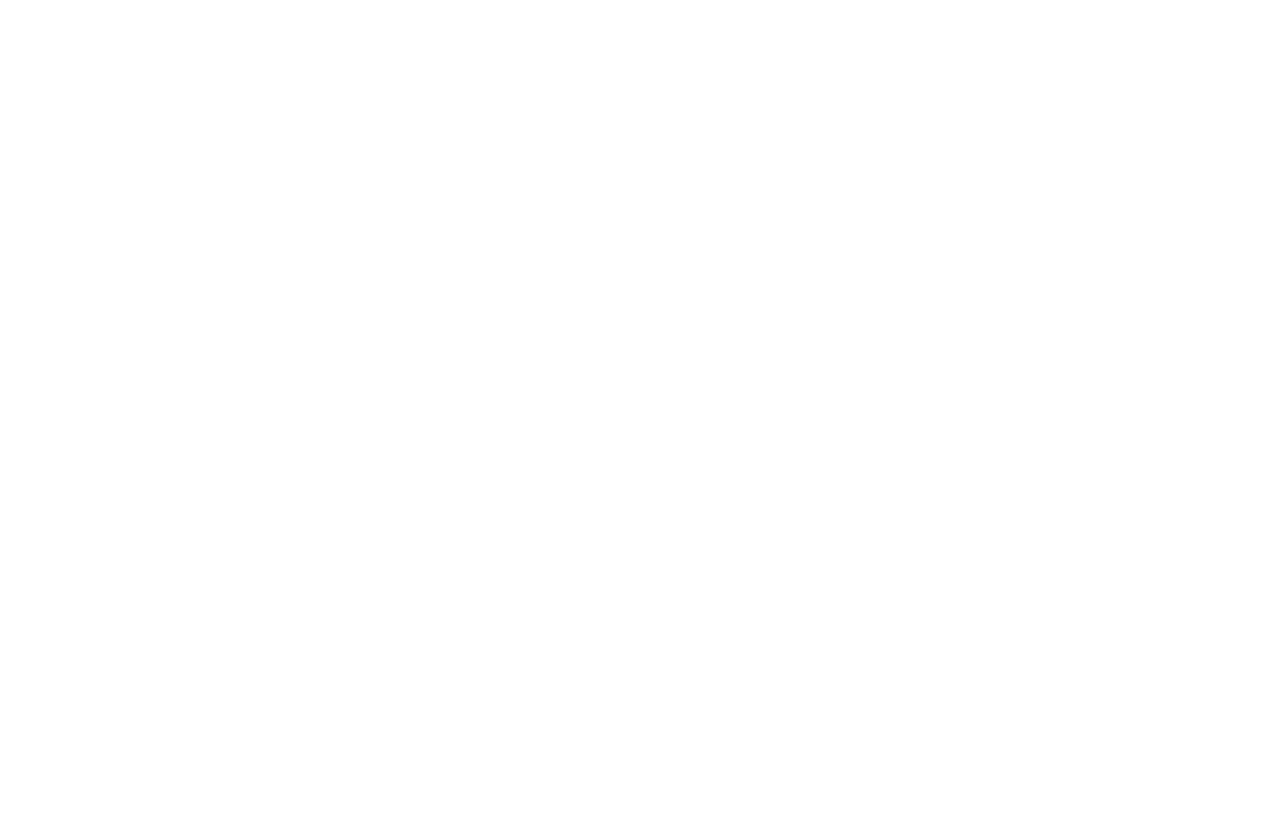
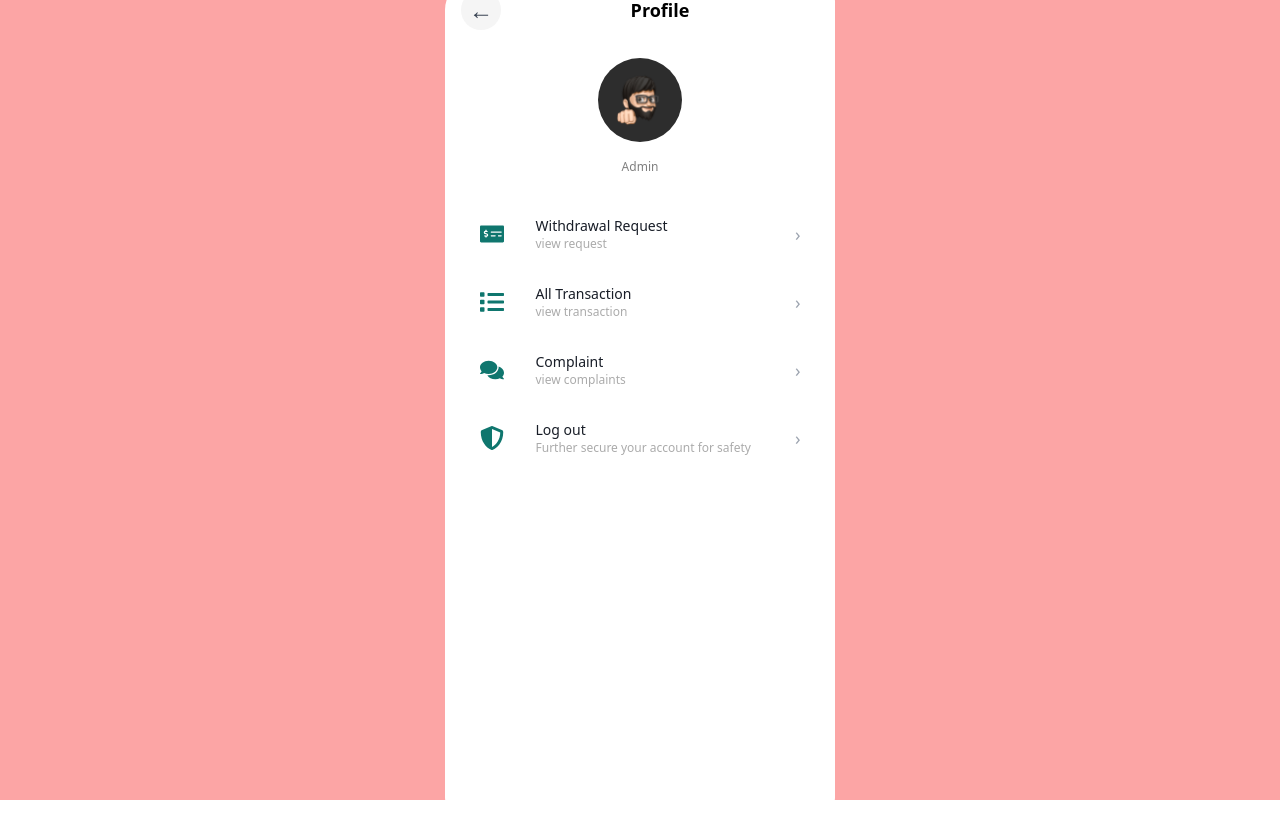
Before and after one commit to sabaif-s/FigmaToCode2, a React (Vite) app: page /adminDash in a window 1280 px wide. Before the commit this address had no page. Before the commit the page ends 800 px from the top, so only its background shows below. Built offline with nearby package versions, Linux system fonts and the light colour scheme.

Commit message:
finishing admin dashboard

```diff
--- a/src/App.jsx
+++ b/src/App.jsx
@@ -8,7 +8,7 @@
 import CoinCheck from './components/coin/Coin';
 import WithdrawPage from './components/withdraw/Withdraw';
 import EditProfile from './components/edit/EditProfile';
-import ChatPractice from './components/chart/Practice';
+import AdminDashboard from './components/dashboardAdmin/AdminDashboard';
 import Admin from './components/admin/Admin';
 function App() {
 
@@ -24,8 +24,8 @@
       <Route path="/coin" element={<CoinCheck/>}/>
       <Route path="/withdraw" element={<WithdrawPage/>}/>
       <Route path="/edit" element={<EditProfile/>}/>
-      <Route path="/chat" element={<ChatPractice/>}/>
       <Route path="/admin" element={<Admin/>}/>
+      <Route path="/adminDash" element={<AdminDashboard/>}/>
     </Routes>
   </Router>
   )
--- a/src/components/admin/Admin.jsx
+++ b/src/components/admin/Admin.jsx
@@ -3,14 +3,18 @@
 import StatsCard from './AdminSecond';
 import Metrics from './AdminMetrics';
 import TransactionChart from './AdminTransaction';
+import MoneyStats from './AdminMoney';
+import DashBoardFooter from '../dashboard/DashboardFooter';
 const  Admin = () => {
     return (
         <div className="w-full min-h-screen  bg-red-300 flex justify-center md:items-center">
-          <div className="md:rounded-[24px] bg-white relative pt-10 flex flex-col gap-y-2 w-full  px-4 md:w-[390px]  justify-start md:rounded-tl-[32px] items-center ">
+          <div className="md:rounded-[24px] pb-32 bg-white relative pt-10 flex flex-col gap-y-2 w-full  px-4 md:w-[390px]  justify-start md:rounded-tl-[32px] items-center ">
              <AdminHeader />
               <StatsCard />
               <Metrics />
               <TransactionChart />
+              <MoneyStats />
+              <DashBoardFooter />
           </div>
         </div>
     );
--- /dev/null
+++ b/src/components/admin/AdminMoney.jsx
@@ -0,0 +1,49 @@
+import React from "react";
+import { motion, useInView } from "framer-motion";
+
+const MoneyStats = () => {
+  const ref = React.useRef(null);
+  const isInView = useInView(ref, { once: true });
+
+  return (
+    <motion.div
+      ref={ref}
+      className="shadow-md  rounded-lg p-2 mt-4 mb-4 w-[360px] aspect-[4.29/1] relative"
+      initial={{ opacity: 0, y: 20 }}
+      animate={isInView ? { opacity: 1, y: 0 } : { opacity: 0, y: 20 }}
+      transition={{ duration: 0.5 }}
+    >
+      <div className="w-full flex justify-around items-center gap-x-2 relative">
+        <motion.div
+          className="flex cursor-pointer flex-col justify-between items-center"
+          whileHover={{ scale: 1.05 }}
+          initial={{ opacity: 0, y: 20 }}
+          animate={isInView ? { opacity: 1, y: 0 } : { opacity: 0, y: 20 }}
+          transition={{ duration: 0.5, delay: 0.2 }}
+        >
+          <span className="text-green-500 font-bold">15k</span>
+          <div className="flex items-center gap-x-1">
+            <div className="w-2.5 h-2.5 bg-red-500 rounded-full"></div>
+            <span className="text-gray-600 font-medium">Total Withdrawal</span>
+          </div>
+        </motion.div>
+        <div className="absolute w-[1px] h-10 bg-gray-200 left-1/2 top-1/2 -translate-x-1/2 -translate-y-1/2"></div>
+        <motion.div
+          className="flex flex-col cursor-pointer justify-between items-center"
+          whileHover={{ scale: 1.05 }}
+          initial={{ opacity: 0, y: 20 }}
+          animate={isInView ? { opacity: 1, y: 0 } : { opacity: 0, y: 20 }}
+          transition={{ duration: 0.5, delay: 0.4 }}
+        >
+          <span className="text-blue-500 font-bold">200k</span>
+          <div className="flex items-center gap-x-1">
+            <div className="w-2.5 h-2.5 bg-green-500 rounded-full"></div>
+            <span className="text-gray-600 font-medium">Total Money</span>
+          </div>
+        </motion.div>
+      </div>
+    </motion.div>
+  );
+};
+
+export default MoneyStats;
--- /dev/null
+++ b/src/components/dashboardAdmin/AdminDashboard.jsx
@@ -0,0 +1,141 @@
+import React, { useState, useEffect } from "react";
+import { motion } from "framer-motion";
+import { useNavigate } from "react-router-dom";
+import { FaMoneyCheckAlt, FaList, FaComments, FaShieldAlt } from 'react-icons/fa';
+
+const ProfilePage = () => {
+  const [activeIndex, setActiveIndex] = useState(null);
+  const Navigate = useNavigate();
+
+  const options = [
+    { label: "Withdrawal Request", description: "view request" },
+    { label: "All Transaction", description: "view transaction" },
+    { label: "Complaint", description: "view complaints" },
+    { label: "Log out", description: "Further secure your account for safety" },
+  ];
+
+//   useEffect(() => {
+//     if (activeIndex === 1) {
+//       Navigate("/coin");
+//     }
+//     if (activeIndex === 2) {
+//       Navigate("/withdraw");
+//     }
+//     if (activeIndex === 0) {
+//       Navigate("/edit");
+//     }
+//   }, [activeIndex]);
+
+  return (
+    <div className="flex justify-center md:items-center md:h-screen md:bg-red-300">
+      <motion.div
+        className="w-[390px] h-[844px] bg-white flex flex-col items-center rounded-[24px] rounded-tl-[32px]"
+        initial={{ opacity: 0 }}
+        animate={{ opacity: 1 }}
+        transition={{ duration: 0.5 }}
+      >
+        <div className="w-full h-16 flex items-center px-4">
+          <motion.button
+            onClick={() => {
+              Navigate(-1);
+            }}
+            className="text-gray-700 text-2xl bg-[#F5F5F5] font-bold w-10 h-10 rounded-full flex items-center justify-center"
+            whileHover={{ scale: 1.1 }}
+            whileTap={{ scale: 0.9 }}
+          >
+            &larr;
+          </motion.button>
+          <motion.h1
+            className="text-lg font-semibold text-center flex-grow"
+            initial={{ opacity: 0, y: -20 }}
+            animate={{ opacity: 1, y: 0 }}
+            transition={{ duration: 0.5, delay: 0.2 }}
+          >
+            Profile
+          </motion.h1>
+        </div>
+
+        <motion.div
+          className="flex justify-center mt-4"
+          initial={{ opacity: 0, scale: 0.8 }}
+          animate={{ opacity: 1, scale: 1 }}
+          transition={{ duration: 0.5, delay: 0.2 }}
+        >
+          <div className="w-[84px] h-[84px] rounded-full bg-[#2D2D2D] flex items-center justify-center">
+            <img
+              src="src/assets/profile.png"
+              alt="Avatar"
+              className="w-3/4 h-3/4 rounded-full"
+            />
+          </div>
+        </motion.div>
+
+        <motion.p
+          className="text-center mt-4 text-[#00000080] text-[12px]"
+          initial={{ opacity: 0, y: 20 }}
+          animate={{ opacity: 1, y: 0 }}
+          transition={{ duration: 0.5, delay: 0.3 }}
+        >
+          Admin
+        </motion.p>
+
+        <motion.div
+          className="mt-6 w-[353px]"
+          initial={{ opacity: 0 }}
+          animate={{ opacity: 1 }}
+          transition={{ duration: 0.5, delay: 0.5 }}
+        >
+          {options.map((item, index) => (
+            <motion.div
+              key={index}
+              className={`flex items-center justify-between cursor-pointer py-4 px-4 rounded-lg ${
+                activeIndex === index ? "bg-[#E6F5F6]" : "hover:bg-gray-100"
+              } transition-all`}
+              onClick={() => setActiveIndex(index)}
+              initial={{ opacity: 0, y: 20 }}
+              animate={{ opacity: 1, y: 0 }}
+              transition={{ duration: 0.5, delay: index * 0.1 }}
+              whileHover={{ scale: 1.02 }}
+            >
+              <div className="flex items-center space-x-4">
+                {index === 0 && (
+                  <FaMoneyCheckAlt className="text-teal-700 text-2xl mr-4" />
+                )}
+                {index === 1 && (
+                  <FaList className="text-teal-700 text-2xl mr-4" />
+                )}
+                {index === 2 && (
+                  <FaComments className="text-teal-700 text-2xl mr-4" />
+                )}
+                {index === 3 && (
+                  <FaShieldAlt className="text-teal-700 text-2xl mr-4" />
+                )}
+                <div>
+                  <p
+                    className={`text-sm ${
+                      activeIndex === index ? "text-[#0C6374]" : "text-[#181D27]"
+                    }`}
+                  >
+                    {item.label}
+                  </p>
+                  {item.description && (
+                    <p className="text-xs text-[#ABABAB]">{item.description}</p>
+                  )}
+                </div>
+              </div>
+              <span
+                className={`text-lg ${
+                  activeIndex === index ? "text-[#0C6374]" : "text-gray-400"
+                }`}
+              >
+                &#8250;
+              </span>
+            </motion.div>
+          ))}
+        </motion.div>
+      </motion.div>
+    </div>
+  );
+};
+
+export default ProfilePage;
```
